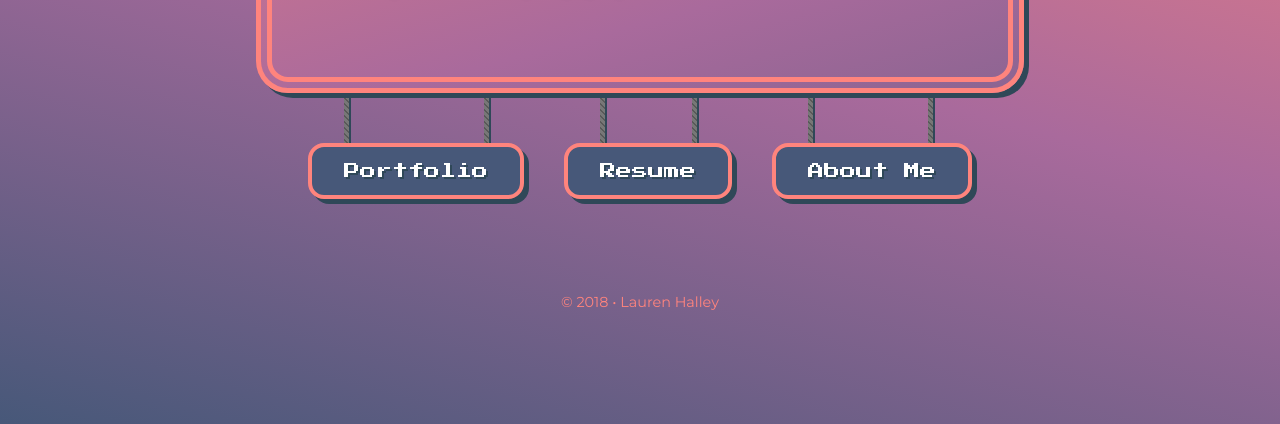
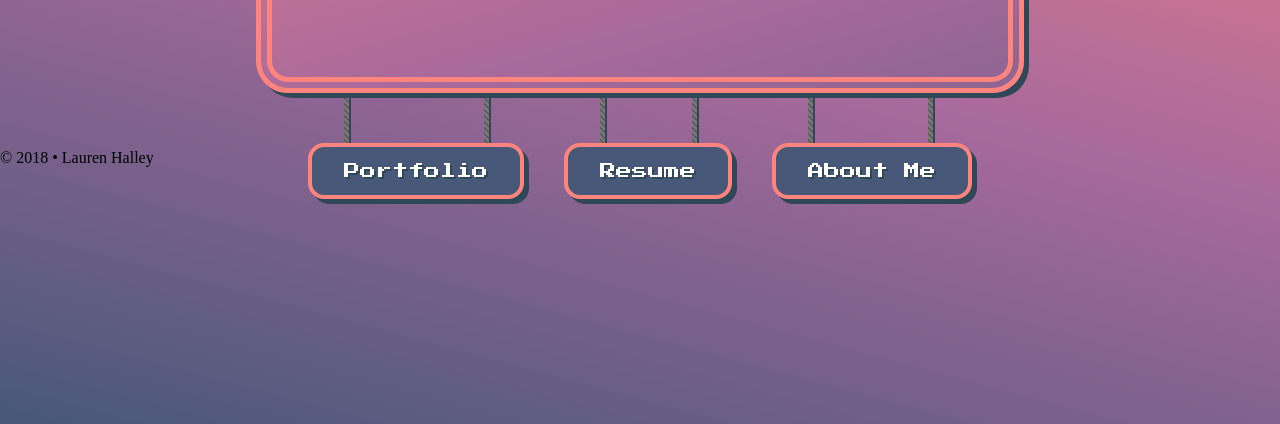
Before and after one commit to halleyl/Portfolio, a plain HTML site: page index.html in a window 1280 px wide. Shown: the part 376-800 px from the top of the page. Drawn offline with Linux system fonts and the light colour scheme.

Commit message:
Remove footer style to troubleshoot

```diff
--- a/styles/index.scss
+++ b/styles/index.scss
@@ -263,13 +263,13 @@ nav {
   bottom: 100%;
 }
 
-footer {
-  font-family: $body;
-  color: $light;
-  font-size: .9rem;
-  text-align: center;
-  padding:  9rem 0 1rem;
-}
+//footer {
+//  font-family: $body;
+//  color: $light;
+//  font-size: .9rem;
+//  text-align: center;
+//  padding:  9rem 0 1rem;
+//}
 
 @media(max-width:1149px) {
   #sign {
```
Also changed, not shown: styles/index.css, 1 other file.
